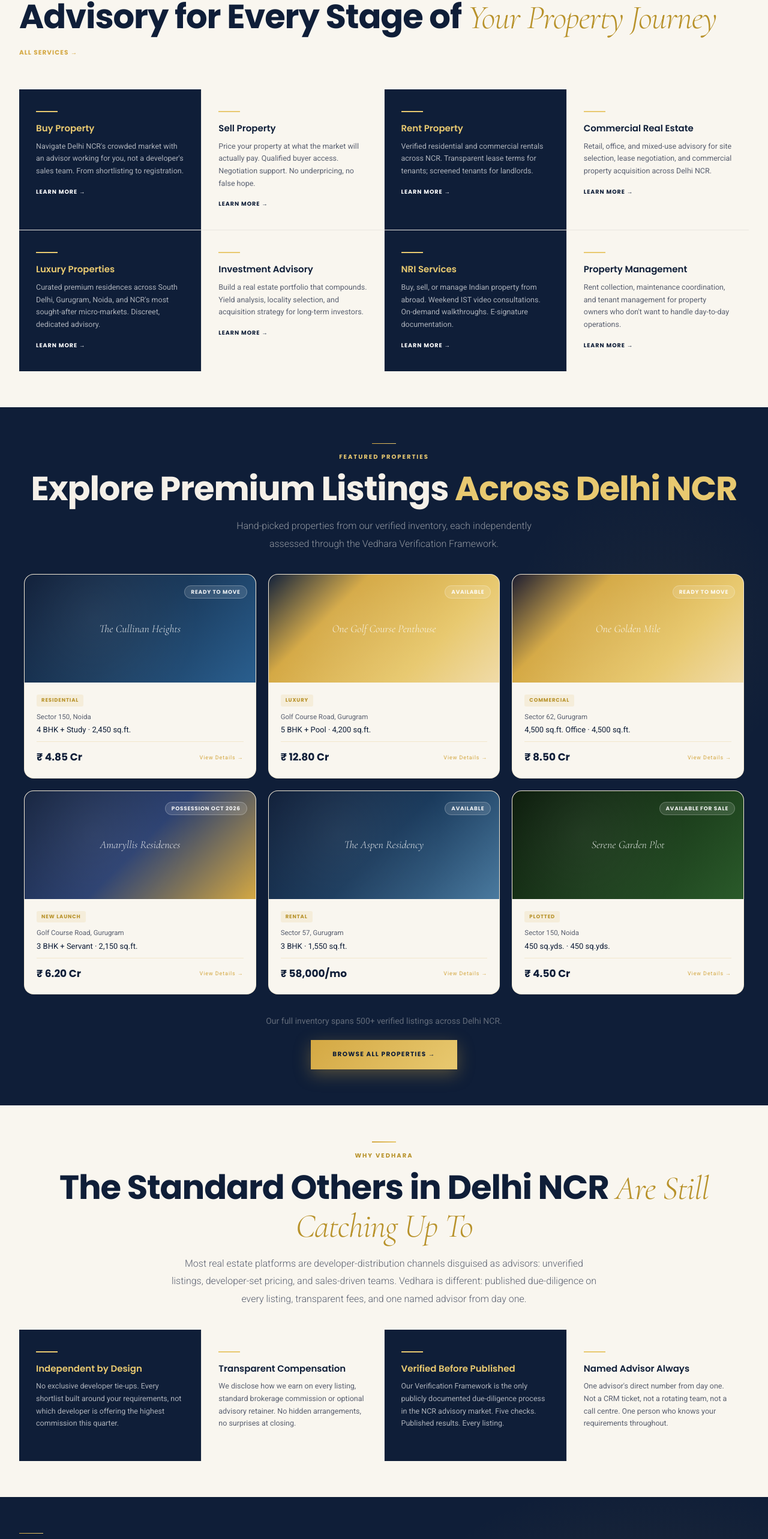
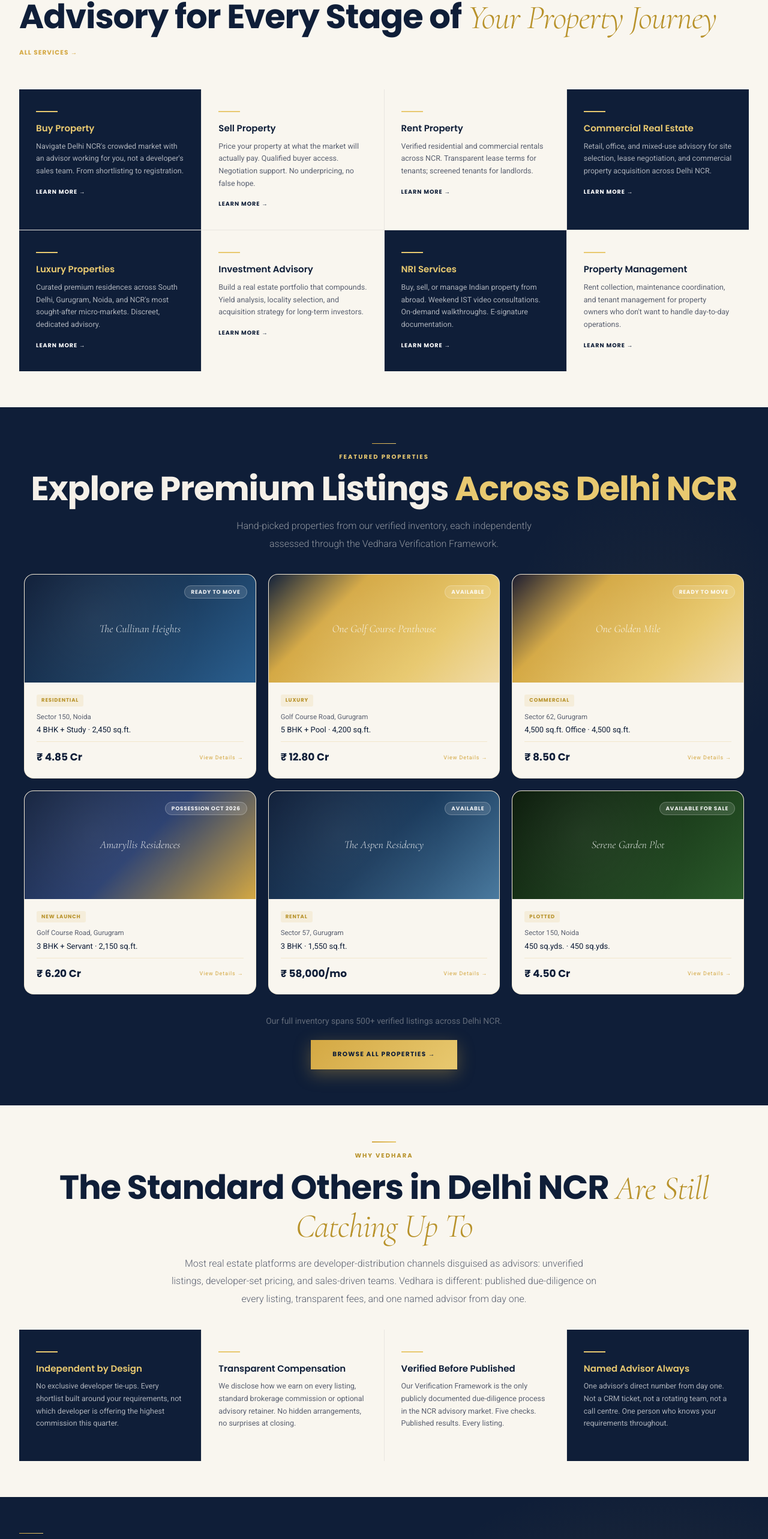
Before and after one commit to mohit1661-ai/Vedhara-Group-Supabase, a Next.js app: page / in a window 1280 px wide. Shown: the part 1992-4558 px from the top of the page at 60% size. Built offline with nearby package versions, Linux system fonts and the light colour scheme.

Commit message:
Swap colours: Greater Noida West→cream, Faridabad NH-19→navy in Investment Advisory section

```diff
--- a/app/globals.css
+++ b/app/globals.css
@@ -137,8 +137,36 @@ img,video{max-width:100%;height:auto;}
 .svc-card-alt > :nth-child(even) .svc-card{background:var(--cream);}
 .svc-card-alt > :nth-child(even) .svc-card:hover{background:var(--navy)!important;}
 
-/* No desktop position-specific overrides needed — all svc-card-alt grids
-   follow the natural odd/even alternating pattern across breakpoints. */
+/* Desktop: position-specific overrides for color swapping */
+@media(min-width: 1025px){
+  /* Position 3 (Greater Noida West) → cream idle, navy hover (like even) */
+  .svc-card-alt > :nth-child(3){background:var(--cream)!important;}
+  .svc-card-alt > :nth-child(3) .gold-accent{background:var(--gold-lt)!important;}
+  .svc-card-alt > :nth-child(3) .svc-card-title{color:var(--navy)!important;}
+  .svc-card-alt > :nth-child(3) .svc-card-desc{color:var(--slate)!important;}
+  .svc-card-alt > :nth-child(3) .svc-card-arrow{color:var(--navy)!important;}
+  .svc-card-alt > :nth-child(3):hover{background:var(--navy)!important;}
+  .svc-card-alt > :nth-child(3):hover .svc-card-title{color:var(--gold-lt)!important;}
+  .svc-card-alt > :nth-child(3):hover .svc-card-desc{color:rgba(232,201,112,0.55)!important;}
+  .svc-card-alt > :nth-child(3):hover .svc-card-arrow{color:var(--gold-lt)!important;}
+  .svc-card-alt > :nth-child(3):hover .gold-accent{background:var(--gold-lt)!important;}
+  .svc-card-alt > :nth-child(3) .svc-card{background:var(--cream)!important;}
+  .svc-card-alt > :nth-child(3) .svc-card:hover{background:var(--navy)!important;}
+
+  /* Position 4 (Faridabad NH-19 Corridor) → navy idle, cream hover (like odd) */
+  .svc-card-alt > :nth-child(4){background:var(--navy)!important;}
+  .svc-card-alt > :nth-child(4) .gold-accent{background:var(--gold-lt)!important;}
+  .svc-card-alt > :nth-child(4) .svc-card-title{color:var(--gold-lt)!important;}
+  .svc-card-alt > :nth-child(4) .svc-card-desc{color:rgba(255,255,255,0.65)!important;}
+  .svc-card-alt > :nth-child(4) .svc-card-arrow{color:#ffffff!important;}
+  .svc-card-alt > :nth-child(4):hover{background:var(--cream)!important;}
+  .svc-card-alt > :nth-child(4):hover .svc-card-title{color:var(--navy)!important;}
+  .svc-card-alt > :nth-child(4):hover .svc-card-desc{color:var(--slate)!important;}
+  .svc-card-alt > :nth-child(4):hover .svc-card-arrow{color:var(--gold-lt)!important;}
+  .svc-card-alt > :nth-child(4):hover .gold-accent{background:var(--gold)!important;}
+  .svc-card-alt > :nth-child(4) .svc-card{background:var(--navy)!important;}
+  .svc-card-alt > :nth-child(4) .svc-card:hover{background:var(--cream)!important;}
+}
 
 /* FAQ */
 .faq-item{border-bottom:1px solid rgba(255,255,255,0.06);}
```
